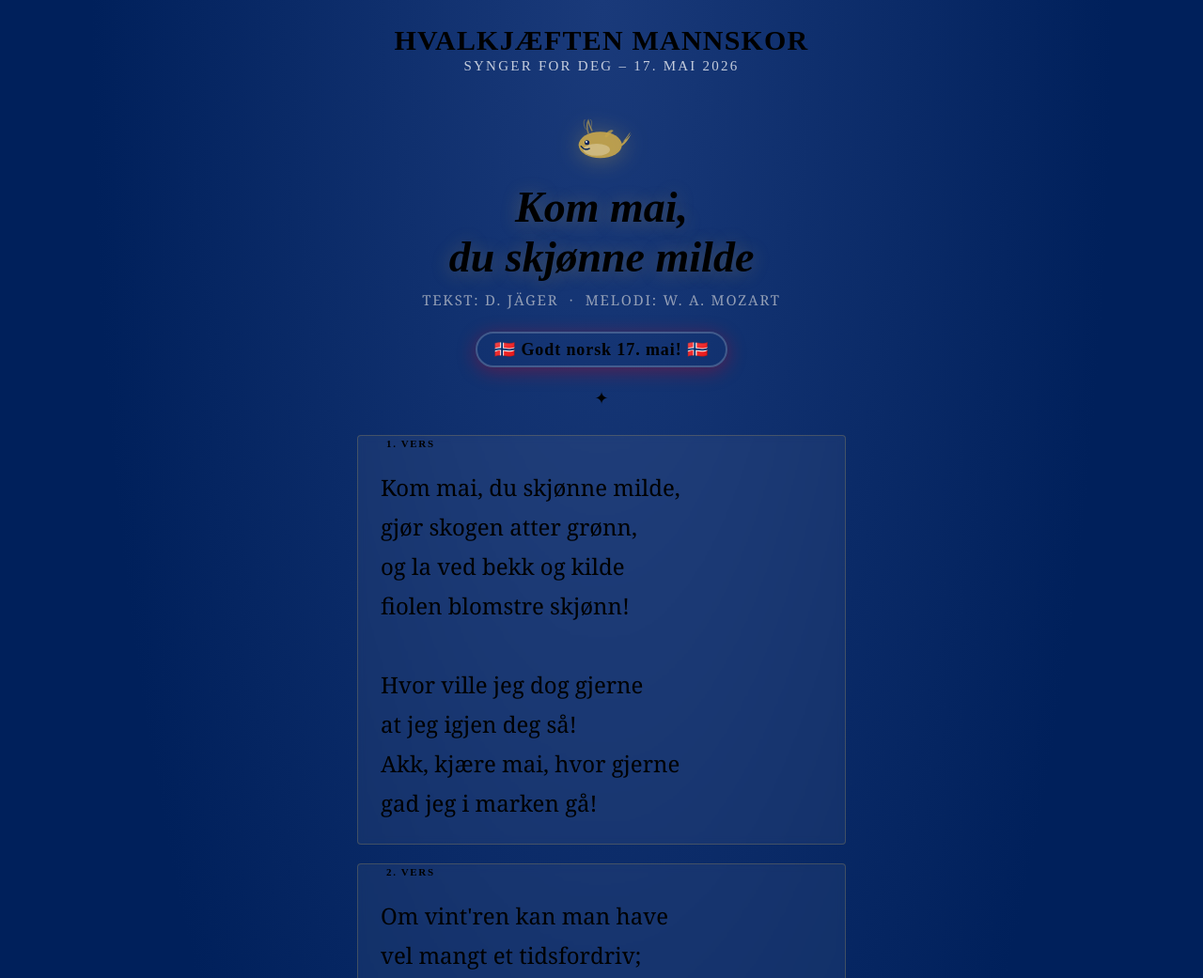
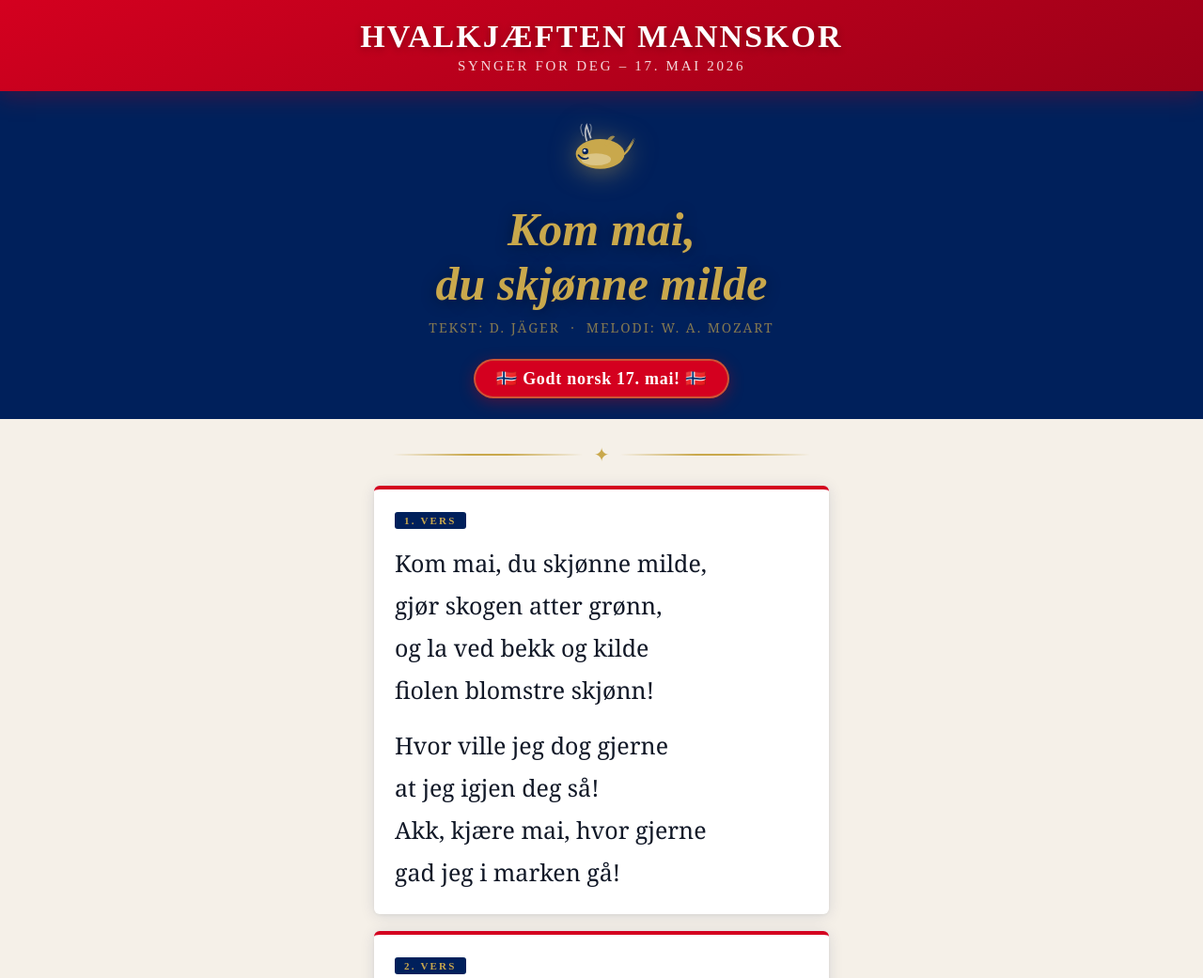
Before and after one commit to mariusgitar/allsang, a plain HTML site: page index.html in a window 1280 px wide. Shown: the top 1041 px of the page at 94% size. Drawn offline with Linux system fonts and the light colour scheme; a web font is replaced by a local one.

Commit message:
Update index.html

```diff
--- a/index.html
+++ b/index.html
@@ -8,233 +8,169 @@
 <link rel="preconnect" href="https://fonts.googleapis.com">
 <link href="https://fonts.googleapis.com/css2?family=Playfair+Display:ital,wght@0,700;0,900;1,700&family=Crimson+Text:ital,wght@0,400;0,600;1,400&display=swap" rel="stylesheet">
 <style>
-  :root {
-    --red: #C0001E;
-    --navy: #00205B;
-    --gold: #C9A84C;
-    --cream: #FDF8EE;
-    --white: #FFFFFF;
-  }
-
-- { margin: 0; padding: 0; box-sizing: border-box; }
+  * { margin: 0; padding: 0; box-sizing: border-box; }
 
 body {
-background-color: var(–navy);
-background-image:
-radial-gradient(ellipse at top, #1a3a7a 0%, #00205B 60%),
-repeating-linear-gradient(
-45deg,
-transparent,
-transparent 40px,
-rgba(201,168,76,0.03) 40px,
-rgba(201,168,76,0.03) 41px
-);
+background: #F5F0E8;
+font-family: ‘Crimson Text’, Georgia, serif;
+color: #1a1a2e;
 min-height: 100vh;
-font-family: ‘Crimson Text’, Georgia, serif;
-color: var(–cream);
-padding: 0 0 60px;
+padding-bottom: 60px;
 }
 
-/* Header banner */
 .header {
-background: var(–red);
-border-bottom: 5px solid var(–gold);
-padding: 18px 20px 14px;
+background: linear-gradient(160deg, #D4001F 0%, #9A0018 100%);
+padding: 20px 20px 18px;
 text-align: center;
+box-shadow: 0 4px 24px rgba(180,0,20,0.35);
 position: relative;
-overflow: hidden;
 }
-.header::before,
 .header::after {
-content: ‘✦’;
+content: ‘’;
 position: absolute;
-top: 50%;
-transform: translateY(-50%);
-font-size: 28px;
-color: rgba(255,255,255,0.25);
+bottom: 0; left: 0; right: 0;
+height: 5px;
+background: linear-gradient(90deg, #9A0018, #C9A84C, #C9A84C, #9A0018);
 }
-.header::before { left: 16px; }
-.header::after { right: 16px; }
-
 .kor-navn {
 font-family: ‘Playfair Display’, serif;
-font-size: clamp(20px, 6vw, 30px);
+font-size: clamp(22px, 6.5vw, 34px);
 font-weight: 900;
-color: var(–white);
-letter-spacing: 0.04em;
+color: #FFFFFF;
+letter-spacing: 0.06em;
 text-transform: uppercase;
 line-height: 1.1;
+text-shadow: 0 2px 8px rgba(0,0,0,0.3);
 }
 .kor-undertittel {
 font-family: ‘Crimson Text’, serif;
-font-size: clamp(11px, 3.5vw, 15px);
-color: rgba(255,255,255,0.75);
-letter-spacing: 0.15em;
+font-size: clamp(12px, 3.5vw, 15px);
+color: rgba(255,255,255,0.85);
+letter-spacing: 0.18em;
 text-transform: uppercase;
-margin-top: 3px;
+margin-top: 5px;
 }
 
-/* Whale icon */
-.whale-icon {
-display: flex;
-justify-content: center;
-align-items: center;
-padding: 28px 20px 10px;
+.hero {
+background: #00205B;
+padding: 28px 20px 24px;
+text-align: center;
 }
+.whale-wrap { margin-bottom: 14px; }
 .whale-svg {
-width: 64px;
-height: 64px;
-filter: drop-shadow(0 2px 12px rgba(201,168,76,0.4));
-}
-
-/* Title section */
-.song-title-block {
-text-align: center;
-padding: 0 20px 24px;
+width: 72px; height: 72px;
+filter: drop-shadow(0 3px 14px rgba(201,168,76,0.5));
 }
 .song-title {
 font-family: ‘Playfair Display’, serif;
-font-size: clamp(26px, 8vw, 46px);
+font-size: clamp(28px, 9vw, 50px);
 font-weight: 700;
 font-style: italic;
-color: var(–gold);
+color: #C9A84C;
 line-height: 1.15;
-text-shadow: 0 2px 20px rgba(201,168,76,0.3);
+text-shadow: 0 2px 16px rgba(0,0,0,0.4);
 }
 .song-meta {
-font-size: clamp(12px, 3.5vw, 15px);
-color: rgba(253,248,238,0.55);
-letter-spacing: 0.12em;
+font-size: clamp(11px, 3.2vw, 14px);
+color: rgba(201,168,76,0.65);
+letter-spacing: 0.14em;
 margin-top: 8px;
 text-transform: uppercase;
 }
 
-/* Gold divider */
+.badge-wrap {
+background: #00205B;
+padding: 0 20px 22px;
+text-align: center;
+}
+.mai-badge {
+display: inline-block;
+background: #D4001F;
+color: #fff;
+font-family: ‘Playfair Display’, serif;
+font-weight: 700;
+font-size: clamp(14px, 4vw, 18px);
+padding: 8px 22px;
+border-radius: 40px;
+border: 2px solid rgba(201,168,76,0.5);
+box-shadow: 0 4px 16px rgba(180,0,20,0.4);
+letter-spacing: 0.04em;
+}
+
 .divider {
 display: flex;
 align-items: center;
 gap: 12px;
-padding: 0 24px 28px;
-max-width: 480px;
+padding: 24px 28px 20px;
+max-width: 500px;
 margin: 0 auto;
 }
 .divider-line {
-flex: 1;
-height: 1px;
-background: linear-gradient(90deg, transparent, var(–gold), transparent);
+flex: 1; height: 1.5px;
+background: linear-gradient(90deg, transparent, #C9A84C 40%, #C9A84C 60%, transparent);
 }
-.divider-star { color: var(–gold); font-size: 18px; }
+.divider-star { color: #C9A84C; font-size: 20px; }
 
-/* Verse cards */
 .verses {
 display: flex;
 flex-direction: column;
-gap: 20px;
-padding: 0 20px;
+gap: 18px;
+padding: 0 18px;
 max-width: 520px;
 margin: 0 auto;
 }
 
 .verse-card {
-background: rgba(255,255,255,0.05);
-border: 1px solid rgba(201,168,76,0.25);
-border-radius: 4px;
-padding: 22px 24px;
-position: relative;
-backdrop-filter: blur(4px);
-animation: fadeUp 0.6s ease both;
+background: #FFFFFF;
+border-radius: 6px;
+border-top: 4px solid #D4001F;
+padding: 20px 22px 22px;
+box-shadow: 0 2px 16px rgba(0,32,91,0.12), 0 1px 4px rgba(0,0,0,0.06);
+animation: fadeUp 0.5s ease both;
 }
-.verse-card:nth-child(1) { animation-delay: 0.1s; }
-.verse-card:nth-child(2) { animation-delay: 0.25s; }
-.verse-card:nth-child(3) { animation-delay: 0.4s; }
+.verse-card:nth-child(2) { animation-delay: 0.15s; }
+.verse-card:nth-child(3) { animation-delay: 0.3s; }
 
 @keyframes fadeUp {
-from { opacity: 0; transform: translateY(16px); }
+from { opacity: 0; transform: translateY(14px); }
 to { opacity: 1; transform: translateY(0); }
 }
 
-.verse-number {
-position: absolute;
-top: -1px;
-left: 20px;
-background: var(–red);
-color: var(–white);
+.verse-label {
+display: inline-block;
+background: #00205B;
+color: #C9A84C;
 font-family: ‘Playfair Display’, serif;
 font-size: 11px;
 font-weight: 700;
-letter-spacing: 0.15em;
+letter-spacing: 0.2em;
 text-transform: uppercase;
 padding: 3px 10px;
-border-radius: 0 0 4px 4px;
+border-radius: 3px;
+margin-bottom: 14px;
 }
 
 .verse-text {
-font-size: clamp(18px, 5.5vw, 24px);
-line-height: 1.75;
-color: var(–cream);
-padding-top: 12px;
+font-size: clamp(19px, 5.5vw, 25px);
+line-height: 1.8;
+color: #111827;
 }
+.stanza { display: block; margin-bottom: 14px; }
+.stanza:last-child { margin-bottom: 0; }
 
-.verse-text .line {
-display: block;
-}
-
-.verse-text .line-pair {
-display: block;
-margin-bottom: 4px;
-}
-
-/* Red accent line on left for first verse */
-.verse-card.highlight {
-border-left: 3px solid var(–red);
-}
-
-/* Flag decoration */
 .flag-row {
 display: flex;
 justify-content: center;
-gap: 10px;
-padding: 32px 20px 12px;
-font-size: 28px;
-animation: fadeUp 0.6s 0.5s both;
+gap: 12px;
+padding: 28px 20px 10px;
+font-size: 30px;
 }
-
-/* Footer */
-.footer {
-text-align: center;
-padding: 8px 20px 0;
-animation: fadeUp 0.6s 0.6s both;
-}
+.footer { text-align: center; padding: 4px 20px; }
 .footer-text {
-font-size: clamp(11px, 3vw, 13px);
-color: rgba(253,248,238,0.35);
+font-size: 12px;
+color: #9ca3af;
 letter-spacing: 0.1em;
 text-transform: uppercase;
-}
-.footer-text a {
-color: rgba(201,168,76,0.6);
-text-decoration: none;
-}
-
-/* 17. mai badge */
-.mai-badge {
-display: inline-block;
-background: var(–red);
-color: var(–white);
-font-family: ‘Playfair Display’, serif;
-font-weight: 900;
-font-size: clamp(13px, 4vw, 18px);
-padding: 6px 18px;
-border-radius: 30px;
-letter-spacing: 0.05em;
-margin: 0 auto 20px;
-border: 2px solid rgba(255,255,255,0.2);
-box-shadow: 0 4px 20px rgba(192,0,30,0.4);
-animation: fadeUp 0.5s 0.05s both;
-}
-.badge-wrap {
-text-align: center;
-padding: 0 20px 0;
 }
 </style>
 
@@ -246,29 +182,21 @@ padding: 0 20px 0;
   <div class="kor-undertittel">Synger for deg – 17. mai 2026</div>
 </div>
 
-<div class="whale-icon">
-  <svg class="whale-svg" viewBox="0 0 100 80" fill="none" xmlns="http://www.w3.org/2000/svg">
-    <!-- Whale body -->
-    <ellipse cx="48" cy="42" rx="36" ry="22" fill="#C9A84C" opacity="0.9"/>
-    <!-- Tail -->
-    <path d="M82 42 Q96 28 98 20 Q90 32 84 38 Q96 30 100 22 Q94 36 84 44Z" fill="#C9A84C" opacity="0.9"/>
-    <!-- Belly -->
-    <ellipse cx="42" cy="50" rx="22" ry="10" fill="#FDF8EE" opacity="0.3"/>
-    <!-- Fin -->
-    <path d="M55 28 Q62 14 70 18 Q64 24 58 30Z" fill="#C9A84C" opacity="0.7"/>
-    <!-- Eye -->
-    <circle cx="26" cy="38" r="4" fill="#00205B"/>
-    <circle cx="25" cy="37" r="1.5" fill="white"/>
-    <!-- Mouth / smile -->
-    <path d="M16 44 Q22 52 30 48" stroke="#00205B" stroke-width="2" stroke-linecap="round" fill="none"/>
-    <!-- Water spout -->
-    <path d="M28 22 Q24 10 28 2 Q30 10 34 18" stroke="#C9A84C" stroke-width="2.5" stroke-linecap="round" fill="none" opacity="0.6"/>
-    <path d="M24 16 Q18 6 22 0" stroke="#C9A84C" stroke-width="1.5" stroke-linecap="round" fill="none" opacity="0.4"/>
-    <path d="M32 14 Q36 4 32 0" stroke="#C9A84C" stroke-width="1.5" stroke-linecap="round" fill="none" opacity="0.4"/>
-  </svg>
-</div>
-
-<div class="song-title-block">
+<div class="hero">
+  <div class="whale-wrap">
+    <svg class="whale-svg" viewBox="0 0 100 80" fill="none" xmlns="http://www.w3.org/2000/svg">
+      <ellipse cx="48" cy="44" rx="36" ry="22" fill="#C9A84C"/>
+      <path d="M82 44 Q96 30 98 20 Q90 34 84 40 Q96 30 100 20 Q94 38 84 46Z" fill="#C9A84C"/>
+      <ellipse cx="42" cy="52" rx="22" ry="9" fill="#FDF8EE" opacity="0.35"/>
+      <path d="M55 30 Q62 14 70 18 Q64 24 58 32Z" fill="#C9A84C" opacity="0.75"/>
+      <circle cx="26" cy="40" r="4.5" fill="#00205B"/>
+      <circle cx="25" cy="39" r="1.8" fill="white"/>
+      <path d="M16 46 Q22 54 30 50" stroke="#00205B" stroke-width="2.5" stroke-linecap="round" fill="none"/>
+      <path d="M28 24 Q24 12 28 2 Q31 12 34 20" stroke="#FDF8EE" stroke-width="2.5" stroke-linecap="round" fill="none" opacity="0.7"/>
+      <path d="M23 17 Q17 6 21 0" stroke="#FDF8EE" stroke-width="1.5" stroke-linecap="round" fill="none" opacity="0.45"/>
+      <path d="M33 15 Q37 4 33 0" stroke="#FDF8EE" stroke-width="1.5" stroke-linecap="round" fill="none" opacity="0.45"/>
+    </svg>
+  </div>
   <div class="song-title">Kom mai,<br>du skjønne milde</div>
   <div class="song-meta">Tekst: D. Jäger &nbsp;·&nbsp; Melodi: W. A. Mozart</div>
 </div>
@@ -285,57 +213,35 @@ padding: 0 20px 0;
 
 <div class="verses">
 
-  <div class="verse-card highlight">
-    <div class="verse-number">1. vers</div>
+  <div class="verse-card">
+    <div class="verse-label">1. vers</div>
     <div class="verse-text">
-      <span class="line">Kom mai, du skjønne milde,</span>
-      <span class="line">gjør skogen atter grønn,</span>
-      <span class="line">og la ved bekk og kilde</span>
-      <span class="line">fiolen blomstre skjønn!</span>
-      <br>
-      <span class="line">Hvor ville jeg dog gjerne</span>
-      <span class="line">at jeg igjen deg så!</span>
-      <span class="line">Akk, kjære mai, hvor gjerne</span>
-      <span class="line">gad jeg i marken gå!</span>
+      <span class="stanza">Kom mai, du skjønne milde,<br>gjør skogen atter grønn,<br>og la ved bekk og kilde<br>fiolen blomstre skjønn!</span>
+      <span class="stanza">Hvor ville jeg dog gjerne<br>at jeg igjen deg så!<br>Akk, kjære mai, hvor gjerne<br>gad jeg i marken gå!</span>
     </div>
   </div>
 
   <div class="verse-card">
-    <div class="verse-number">2. vers</div>
+    <div class="verse-label">2. vers</div>
     <div class="verse-text">
-      <span class="line">Om vint'ren kan man have</span>
-      <span class="line">vel mangt et tidsfordriv;</span>
-      <span class="line">man kan i sneen trave –</span>
-      <span class="line">å ja, et lystig liv!</span>
-      <br>
-      <span class="line">Men når seg lerken svinger</span>
-      <span class="line">mot sky med liflig slag,</span>
-      <span class="line">på engen om å springe –</span>
-      <span class="line">det er en annen sak!</span>
+      <span class="stanza">Om vint'ren kan man have<br>vel mangt et tidsfordriv;<br>man kan i sneen trave –<br>å ja, et lystig liv!</span>
+      <span class="stanza">Men når seg lerken svinger<br>mot sky med liflig slag,<br>på engen om å springe –<br>det er en annen sak!</span>
     </div>
   </div>
 
   <div class="verse-card">
-    <div class="verse-number">3. vers</div>
+    <div class="verse-label">3. vers</div>
     <div class="verse-text">
-      <span class="line">Kom derfor, mai, du milde,</span>
-      <span class="line">gjør skogen atter grønn,</span>
-      <span class="line">og la ved bekk og kilde</span>
-      <span class="line">fiolen blomstre skjønn!</span>
-      <br>
-      <span class="line">Hvor ville jeg dog gjerne</span>
-      <span class="line">at jeg igjen deg så!</span>
-      <span class="line">Akk, kjære mai, hvor gjerne</span>
-      <span class="line">gad jeg i marken gå!</span>
+      <span class="stanza">Kom derfor, mai, du milde,<br>gjør skogen atter grønn,<br>og la ved bekk og kilde<br>fiolen blomstre skjønn!</span>
+      <span class="stanza">Hvor ville jeg dog gjerne<br>at jeg igjen deg så!<br>Akk, kjære mai, hvor gjerne<br>gad jeg i marken gå!</span>
     </div>
   </div>
 
 </div>
 
 <div class="flag-row">🇳🇴 🐋 🇳🇴</div>
-
 <div class="footer">
-  <p class="footer-text">Hvalkjæften Mannskor &nbsp;·&nbsp; 17. mai 2026</p>
+  <p class="footer-text">Hvalkjæften Mannskor · 17. mai 2026</p>
 </div>
 
 </body>
```
